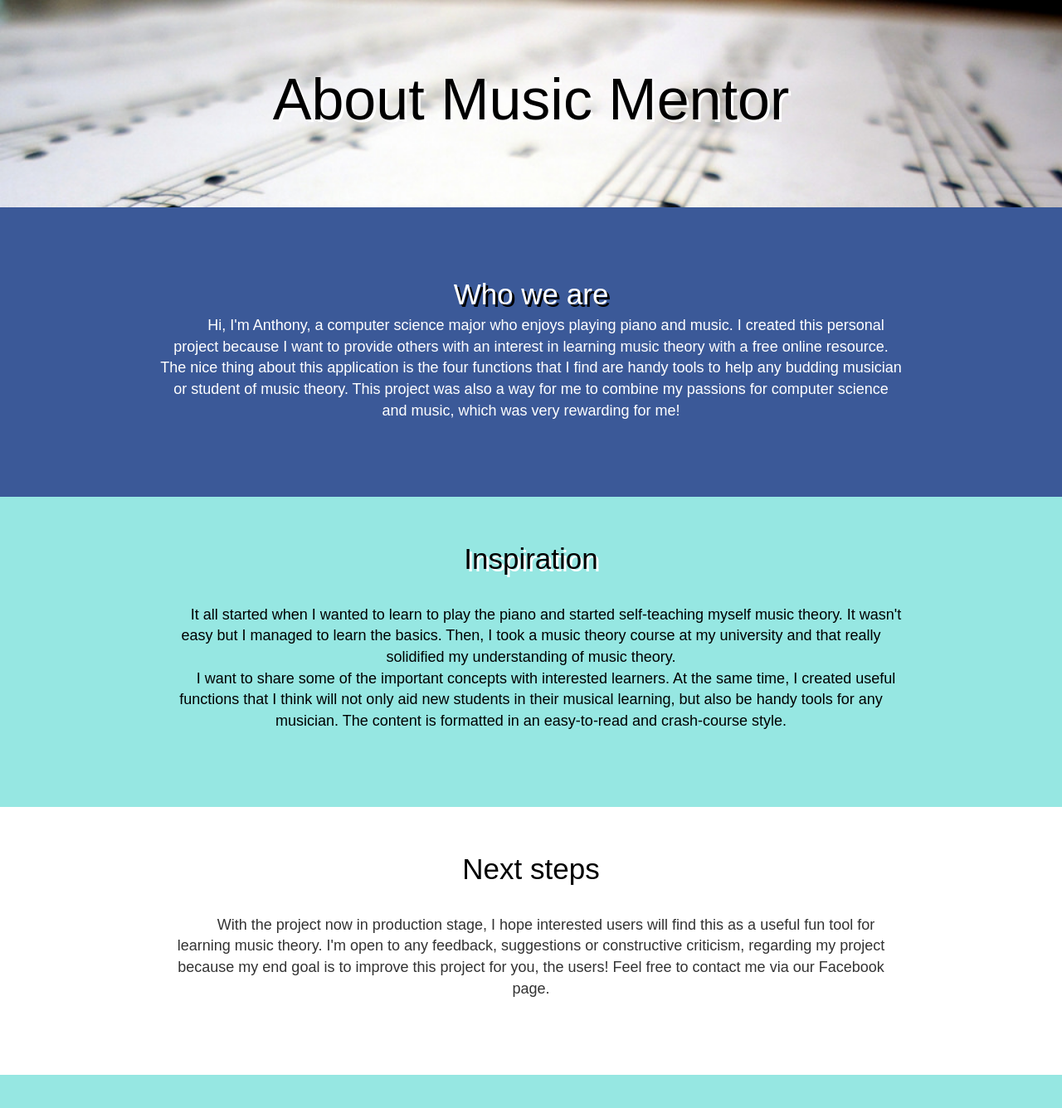
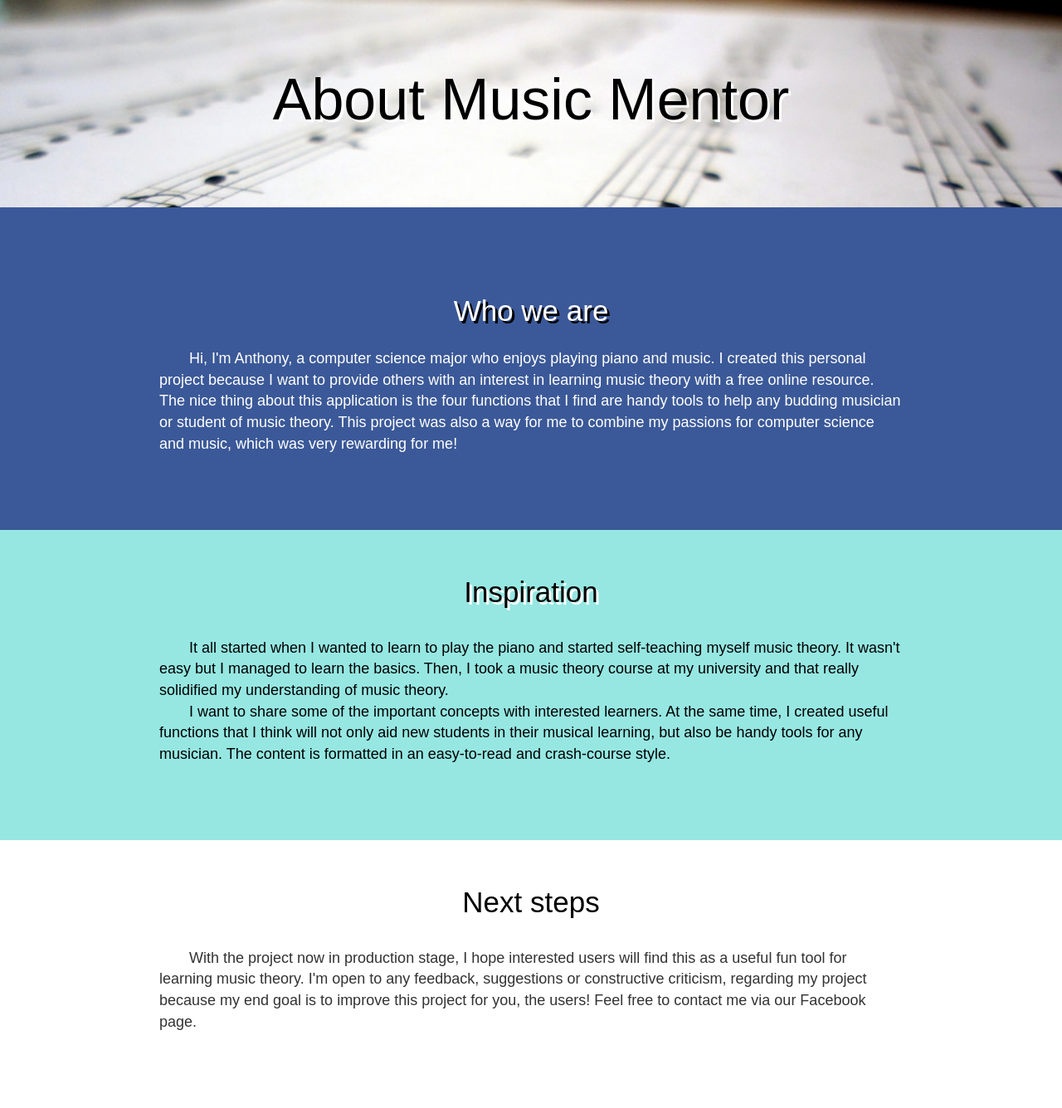
Before and after one commit to anthonyc1/MusicMentorApp, a Flask app: page /aboutpage in a window 1280 px wide. Shown: the whole page at 83% size. Before the commit the page ends 1296 px from the top, so only its background shows below. Run offline with Flask 2, Linux system fonts and the light colour scheme; some libraries are stand-ins or nearby versions.

Commit message:
small fixes

```diff
--- a/static/style.css
+++ b/static/style.css
@@ -149,6 +149,15 @@
 	color:white;
 	padding-top: 50px;
 	padding-bottom: 50px;
+}
+
+#body2 #text p,#aboutbody #text p,#aboutbody2 #text p{
+	text-align: left;
+}
+
+#body2 #text center, #aboutbody #text center, #aboutbody2 #text center{
+	padding-top: 20px;
+	padding-bottom: 20px;
 }
 
 #privacy {
```
